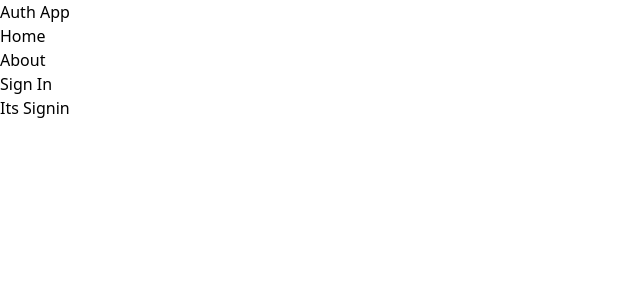
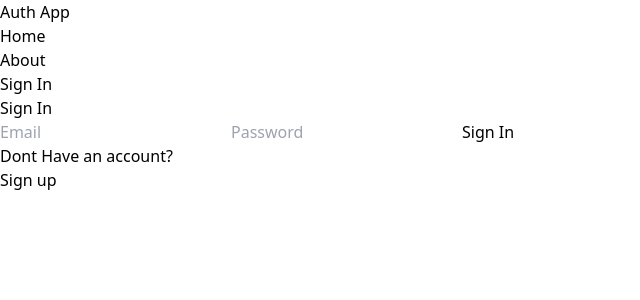
Before and after one commit to Priya-Kumari-Chourasia/mern-auth, a React (Vite) app in the folder client/: page /sign-in in a window 1280 px wide. Shown: the top 300 px of the page, without its empty margins (0-640 px from the left). Built offline with nearby package versions, Linux system fonts and the light colour scheme.

Commit message:
complete the sign in page functionality

```diff
--- a/client/src/pages/SignIn.jsx
+++ b/client/src/pages/SignIn.jsx
@@ -1,9 +1,73 @@
-import React from 'react'
+import React, { useState } from 'react'
 
+import {Link, useNavigate } from 'react-router-dom'
 export default function SignIn() {
+  const [formData, setFormData] = useState({});
+  const [error, setError] = useState(false);
+  const [loading, setLoading] = useState(false);
+
+  const navigate = useNavigate();
+  const handleChange = (e) => {
+    setFormData({...formData,[e.target.id]:e.target.value})
+  }
+  //console.log(formData);
+  const handleSubmit = async (e) => {
+    e.preventDefault();
+    try{
+      setLoading(true);
+      setError(false);
+      const res = await fetch('/api/auth/signin',{
+        method: 'POST',
+        headers: { 'Content-Type':'application/json',},
+        body: JSON.stringify(formData),
+      })
+      const data = await res.json();
+      //console.log(data);
+      setLoading(false);
+      if (data.success === false) {
+        setError(true);
+        return;
+      }
+      navigate('/');
+    }catch(error){
+      setLoading(false);
+      setError(true);
+    }
+
+  }
   return (
-    <div>
-    <h1>Its Signin</h1>
+    <div className='p-3 max-w-lg mx-auto'>
+      <h1 className='text-3xl text-center font-semibold my-7'>Sign In</h1>
+      <form  onSubmit={handleSubmit} className='flex flex-col gap-4'>
+
+        <input
+          type='email'
+          placeholder='Email'
+          id='email'
+          className='bg-slate-100 p-3 rounded-lg'
+          onChange={handleChange}
+        />
+        <input
+          type='password'
+          placeholder='Password'
+          id='password'
+          className='bg-slate-100 p-3 rounded-lg'
+          onChange={handleChange}
+        />
+        <button
+         disabled={loading}
+          className='bg-slate-700 text-white p-3 rounded-lg uppercase hover:opacity-95 disabled:opacity-80'
+        >  {loading ? 'Loading...' : 'Sign In'}
+        </button>
+
+      </form>
+      <div className='flex gap-2 mt-5'>
+        <p>Dont Have an account?</p>
+        <Link to='/sign-up'>
+          <span className='text-blue-500'>Sign up</span>
+        </Link>
+      </div>
+      <p className='text-red-700 mt-5'>{error && 'Something went wrong!'}</p>
 
     </div>
   )
--- a/client/src/pages/SignUp.jsx
+++ b/client/src/pages/SignUp.jsx
@@ -1,10 +1,12 @@
 import React, { useState } from 'react'
 
-import {Link } from 'react-router-dom'
+import {Link ,useNavigate} from 'react-router-dom'
 export default function SignUp() {
   const [formData, setFormData] = useState({});
   const [error, setError] = useState(false);
   const [loading, setLoading] = useState(false);
+
+  const navigate = useNavigate();
   const handleChange = (e) => {
     setFormData({...formData,[e.target.id]:e.target.value})
   }
@@ -26,6 +28,7 @@
         setError(true);
         return;
       }
+      navigate('/sign-in');
     }catch(error){
       setLoading(false);
       setError(true);
```
